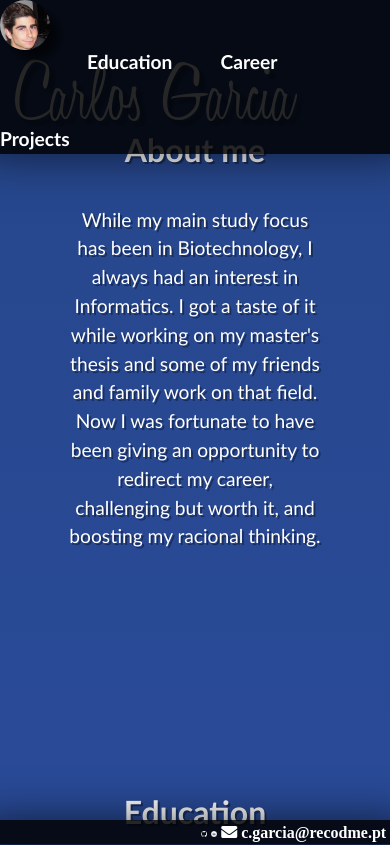
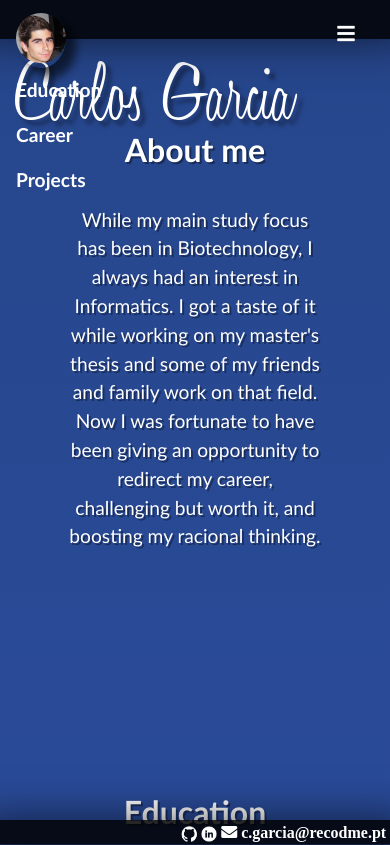
Before and after one commit to cmevrgarcia/cmevrgarcia.github.io, a plain HTML site: page index.html in a window 390 px wide. Shown: the top 845 px of the page. Drawn offline with nearby package versions, Linux system fonts and the light colour scheme.

Commit message:
Small tweaks

```diff
--- a/index.html
+++ b/index.html
@@ -17,13 +17,24 @@
     </head>
     <body>
         <header>
-            <nav class=" nav navbar-default fixed-top">
-                <div class="home">
-                    <img onclick="topFunction()" src="public/images/profile.png" class="clickable photo">
+            <nav class="nav navbar navbar-default navbar-expand-md fixed-top">
+                <img onclick="goToTop()" src="public/images/profile.png" class="clickable photo navbar-brand">
+                <button class="navbar-toggler navButton" type="button" data-toggle="collapse" data-target=".navRes">
+                    <span class="navbar-toggler-icon"><i class="fas fa-bars text-white"></i></span>
+                </button>
+                <div class="colapse navbar-collapse justify-content-end navRes">
+                    <ul class="navbar-nav mr-auto">
+                        <li class="nav-item">
+                            <a href="#education" class="nav-link">Education</a>
+                        </li>
+                        <li class="nav-item dropdown">
+                            <a href="#career" class="nav-link">Career</a>
+                        </li>
+                        <li class="nav-item dropdown">
+                            <a href="#projects" class="nav-link">Projects</a>
+                        </li>
+                    </ul>
                 </div>
-                <a href="#education" class="ml-5 mr-5 mt-5 firstnav">Education</a>
-                <a href="#career" class="mr-5 mt-5">Career</a>
-                <a href="#projects" class="mr-5 mt-5">Projects</a>
             </nav>
         </header>
         <main class="container-fluid">
@@ -86,7 +97,7 @@
                         <div class="col-sm">
                             <a href="https://www.facebook.com/Epifania-210450762323190" target="_blank"><img src="public/images/epifania.jpg" class="project clickable link"></a>
                         </div>
-                        <div class="col-sm pt-5 pl-0">
+                        <div class="col-sm pt-2 pl-0">
                             <h4>Bassist in Epifania</h4>
                             <p>
                                 Took part in an amateur cover band with a couple of originals playing bass from 2015 to 2016.
@@ -95,7 +106,7 @@
                     </div>
                     <br>
                     <div class="row">
-                        <div class="col-sm pt-5 pr-0">
+                        <div class="col-sm pt-2 pr-0">
                             <h4>Assembly and annotation of the sardine transcriptome</h4>
                             <p>
                                 In this project, a reference transcriptome of the sardine was assembled
@@ -111,7 +122,7 @@
                         <div class="col-sm pr-0">
                             <img src="public/images/lennuyeuse.png" class="project">
                         </div>
-                        <div class="col-sm pt-5 pr-0">
+                        <div class="col-sm pt-2 pr-0">
                             <h4>Development of a restaurant management</h4>
                             <p>
                                 API / Web application with the intent of managing a restaurant.
@@ -120,7 +131,7 @@
                     </div>
                     <br>
                     <div class="row">
-                        <div class="col-sm pt-5 pl-0">
+                        <div class="col-sm pt-2 pl-0">
                             <h4>Development of a food log</h4>
                             <p>
                                 FoodLog Web Application.
@@ -144,7 +155,7 @@
                 <div id="footre">
                     <a href="https://github.com/cmevrgarcia"><img src="public/images/github.png" class="clickable link"></i></a>
                     <a href="https://linkedin/in/carlos-garcia-10953817b/"><img src="public/images/linkedin.png" class="clickable link"></i></a>
-                    <span class="fa fa-envelope"> c.garcia@recodme.pt</span>
+                    <a class="fa fa-envelope" href="mailto:c.garcia@recodme.pt"> c.garcia@recodme.pt</a>
                 </div>
             </div>
         </footer>
--- a/public/css/styles.css
+++ b/public/css/styles.css
@@ -11,9 +11,9 @@ html {
   padding: 0;
   width: 100vw;
   height: 100vh;
-  font-size: 140px;
-  background-color: royalblue;
-  color: aliceblue;
+  font-size: ;
+  background-color: ;
+  color: ;
 } */
 
 
@@ -34,6 +34,11 @@ main {
   font-weight: bold;
   font-size: larger;
   font-family: 'Trebuchet MS';
+  height: 10vw;
+}
+
+.nav-item {
+  float: right;
 }
 
 a:link{
@@ -55,7 +60,7 @@ a:hover{
 }
 
 .photo{
-  width: 10vw;
+  width: 9vw;
   min-width: 50px;
   border-radius: 50%;
   box-shadow: 10px 10px 10px 0px rgba(0,0,0,0.6);
@@ -107,7 +112,7 @@ img {
 }
 
 .slogo{
-  width: 1.5vw;
+  width: 16px;
 }
 
 hr{
@@ -164,7 +169,6 @@ hr{
 }
 
 .footre img{
-  width: 1.5vw;
-  height: 1.5vw;
-
+  width: 16px;
+  height: 16px;
 }
--- a/public/js/scripts.js
+++ b/public/js/scripts.js
@@ -3,7 +3,7 @@
 
 
 
-function topFunction() {
+function goToTop() {
     document.body.scrollTop = 0;
     document.documentElement.scrollTop = 0;
   }
```
